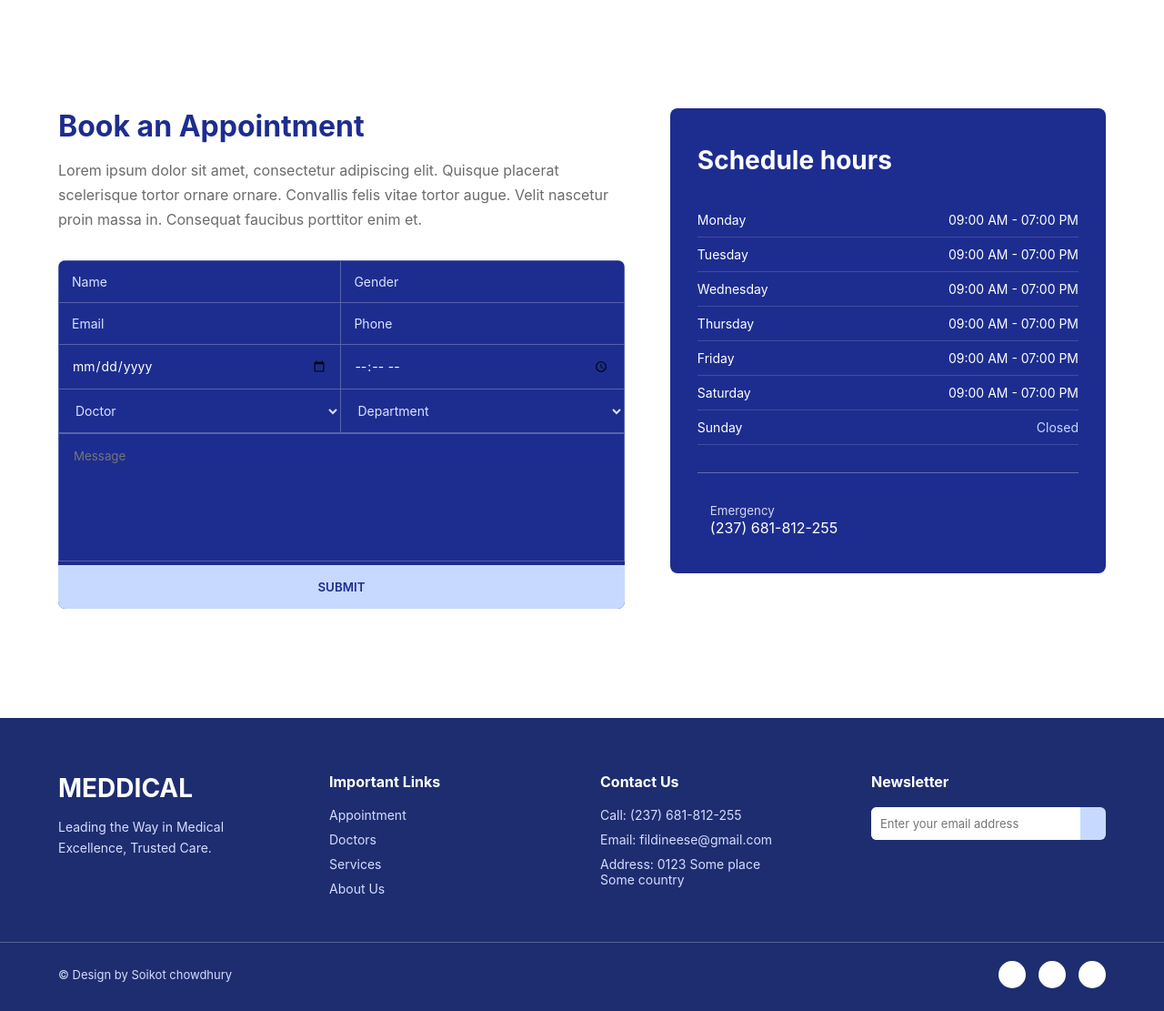
After one commit to Riyadulislamratul/Hospital_Management_System, a Django app: page /appointment/ in a window 1280 px wide. The commit adds this page. Shown: the part 396-1507 px from the top of the page at 91% size. Run offline with Django 5.2, Linux system fonts and the light colour scheme.

Commit message:
appoinment page added

```diff
--- /dev/null
+++ b/Hospital_Management_System/core/templates/appoinment.html
@@ -0,0 +1,92 @@
+{% extends "base.html" %}
+
+{% block title %}Appointment Page{% endblock title %}
+
+{% block content %}
+
+   <!-- ================= PAGE BANNER ================= -->
+<section class="page-banner appointment-banner">
+    <div class="page-banner-overlay">
+        <div class="container banner-content">
+
+            <span class="breadcrumb">Home / Appointment</span>
+            <h1>Book an Appointment</h1>
+
+        </div>
+    </div>
+</section>
+
+<!-- ================= APPOINTMENT MAIN ================= -->
+<section class="appointment-main">
+    <div class="container appointment-wrapper">
+
+        <!-- LEFT SIDE -->
+        <div class="appointment-left">
+
+            <h2>Book an Appointment</h2>
+            <p>
+                Lorem ipsum dolor sit amet, consectetur adipiscing elit.
+                Quisque placerat scelerisque tortor ornare ornare.
+                Convallis felis vitae tortor augue. Velit nascetur proin
+                massa in. Consequat faucibus porttitor enim et.
+            </p>
+
+            <!-- FORM -->
+            <div class="appointment-form-box">
+                <form>
+
+                    <div class="form-grid">
+                        <input type="text" placeholder="Name">
+                        <input type="text" placeholder="Gender">
+
+
+                        <input type="email" placeholder="Email">
+                        <input type="text" placeholder="Phone">
+
+                        <input type="date">
+                        <input type="time">
+
+                        <select><option>Doctor</option></select>
+                        <select><option>Department</option></select>
+                    </div>
+
+                    <textarea placeholder="Message"></textarea>
+
+                    <button type="submit">SUBMIT</button>
+
+                </form>
+            </div>
+
+        </div>
+
+        <!-- RIGHT SIDE -->
+        <div class="schedule-box">
+
+            <h3>Schedule hours</h3>
+
+            <ul class="schedule-list">
+                <li><span>Monday</span><span>09:00 AM - 07:00 PM</span></li>
+                <li><span>Tuesday</span><span>09:00 AM - 07:00 PM</span></li>
+                <li><span>Wednesday</span><span>09:00 AM - 07:00 PM</span></li>
+                <li><span>Thursday</span><span>09:00 AM - 07:00 PM</span></li>
+                <li><span>Friday</span><span>09:00 AM - 07:00 PM</span></li>
+                <li><span>Saturday</span><span>09:00 AM - 07:00 PM</span></li>
+                <li class="closed"><span>Sunday</span><span>Closed</span></li>
+            </ul>
+
+            <div class="schedule-divider"></div>
+
+            <div class="schedule-emergency">
+                <i class="fa-solid fa-phone"></i>
+                <div>
+                    <small>Emergency</small>
+                    <p>(237) 681-812-255</p>
+                </div>
+            </div>
+
+        </div>
+
+    </div>
+</section>
+
+{% endblock content %}
--- a/Hospital_Management_System/core/templates/includes/footer.html
+++ b/Hospital_Management_System/core/templates/includes/footer.html
@@ -15,7 +15,7 @@
         <div class="footer-col">
             <h4>Important Links</h4>
             <ul>
-                <li><a href="#">Appointment</a></li>
+                <li><a href="{% url "appoinment" %}">Appointment</a></li>
                 <li><a href="{% url "doctors" %}">Doctors</a></li>
                 <li><a href="{% url "services" %}">Services</a></li>
                 <li><a href="#">About Us</a></li>
--- a/Hospital_Management_System/core/templates/includes/header.html
+++ b/Hospital_Management_System/core/templates/includes/header.html
@@ -59,7 +59,7 @@
 
         <div class="nav-right">
             <i class="fa-solid fa-magnifying-glass"></i>
-            <a href="" class="btn">Appointment</a>
+            <a href="{% url 'appoinment' %}" class="btn">Appointment</a>
             <i class="fa-solid fa-bars menu-btn" id="openMenu"></i>
         </div>
     </div>
--- a/Hospital_Management_System/core/urls.py
+++ b/Hospital_Management_System/core/urls.py
@@ -6,4 +6,5 @@ urlpatterns = [
     path('services/', views.service, name='services'),
     path('doctors/', views.doctors, name='doctors'),
     path('contact/', views.contact, name='contact'),
+    path('appointment/', views.appointment, name='appoinment'),
 ]
--- a/Hospital_Management_System/core/views.py
+++ b/Hospital_Management_System/core/views.py
@@ -16,3 +16,6 @@ def doctors(request):
 
 def contact(request):
     return render(request, 'contact.html')
+
+def appointment(request):
+    return render(request, 'appoinment.html')
```
